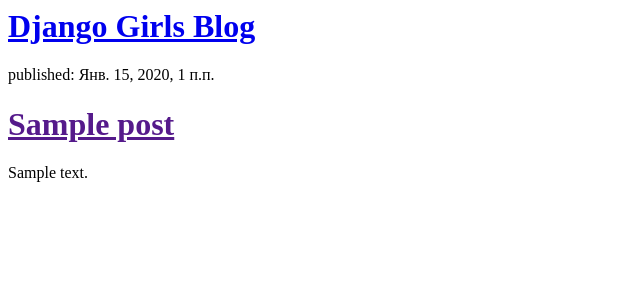
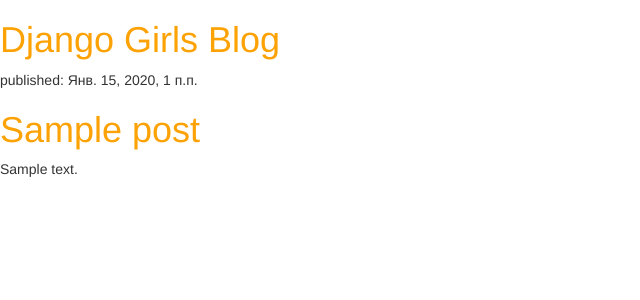
Before and after one commit to Kuziya/my-second-blog, a Django app: template blog/templates/blog/post_list.html in a window 1280 px wide. Shown: the top 300 px of the page, without its empty margins (0-640 px from the left). Run offline with Django 3.2, Linux system fonts and the light colour scheme; the template is opened without the code that fills it: values that come from a table or form of the project are taken from there, others are empty; tables that the repository leaves empty hold one stand-in row (values such as "Sample post"); some libraries are stand-ins or nearby versions.

Commit message:
2 commit

```diff
--- /dev/null
+++ b/blog/static/css/blog.css
@@ -0,0 +1,3 @@
+h1 a {
+    color: #FCA205;
+}
--- a/blog/templates/blog/post_list.html
+++ b/blog/templates/blog/post_list.html
@@ -1,6 +1,11 @@
+ {% load staticfiles %}
 <html>
     <head>
         <title>Django Girls blog</title>
+        <link rel="stylesheet" href="//maxcdn.bootstrapcdn.com/bootstrap/3.2.0/css/bootstrap.min.css">
+        <link rel="stylesheet" href="//maxcdn.bootstrapcdn.com/bootstrap/3.2.0/css/bootstrap-theme.min.css">
+        <link rel="stylesheet" href="{% static 'css/blog.css' %}">
+
     </head>
    <body>
         <div>
--- a/mysite/settings.py
+++ b/mysite/settings.py
@@ -25,7 +25,7 @@ SECRET_KEY = '+bvu4%#zr^349tm#@!ogb(1t)(45kf(1khoiris=k*@sri&nej'
 # SECURITY WARNING: don't run with debug turned on in production!
 DEBUG = True
 
-ALLOWED_HOSTS = ['127.0.0.1', 'localhost', '<твоё_имя_пользователя>.pythonanywhere.com']
+ALLOWED_HOSTS = ['127.0.0.1', 'localhost', 'kunduz.pythonanywhere.com']
 
 
 # Application definition
```
Also changed, not shown: blog/static/__init__.py (added). Lines whose indentation alone changed are shown as unchanged.
